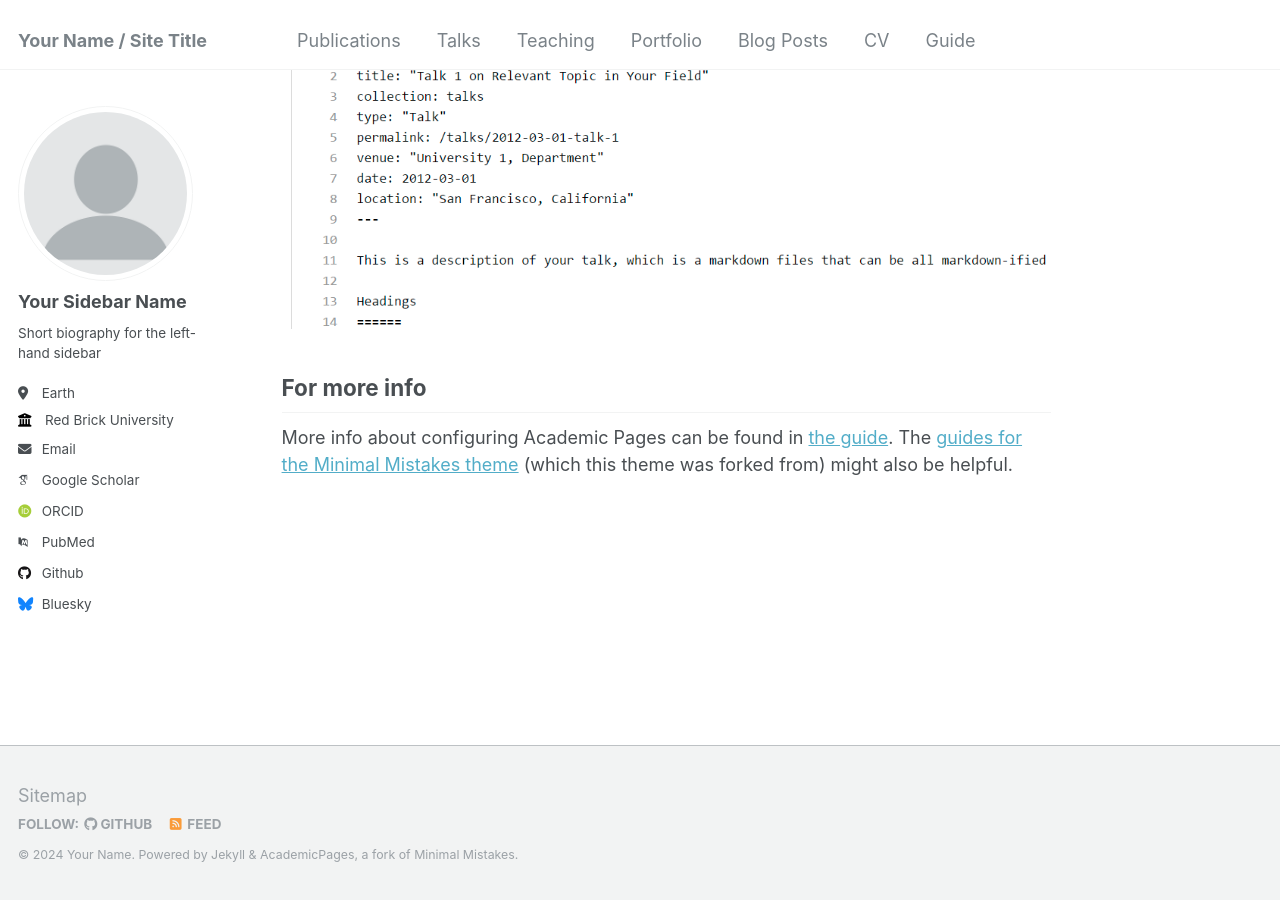
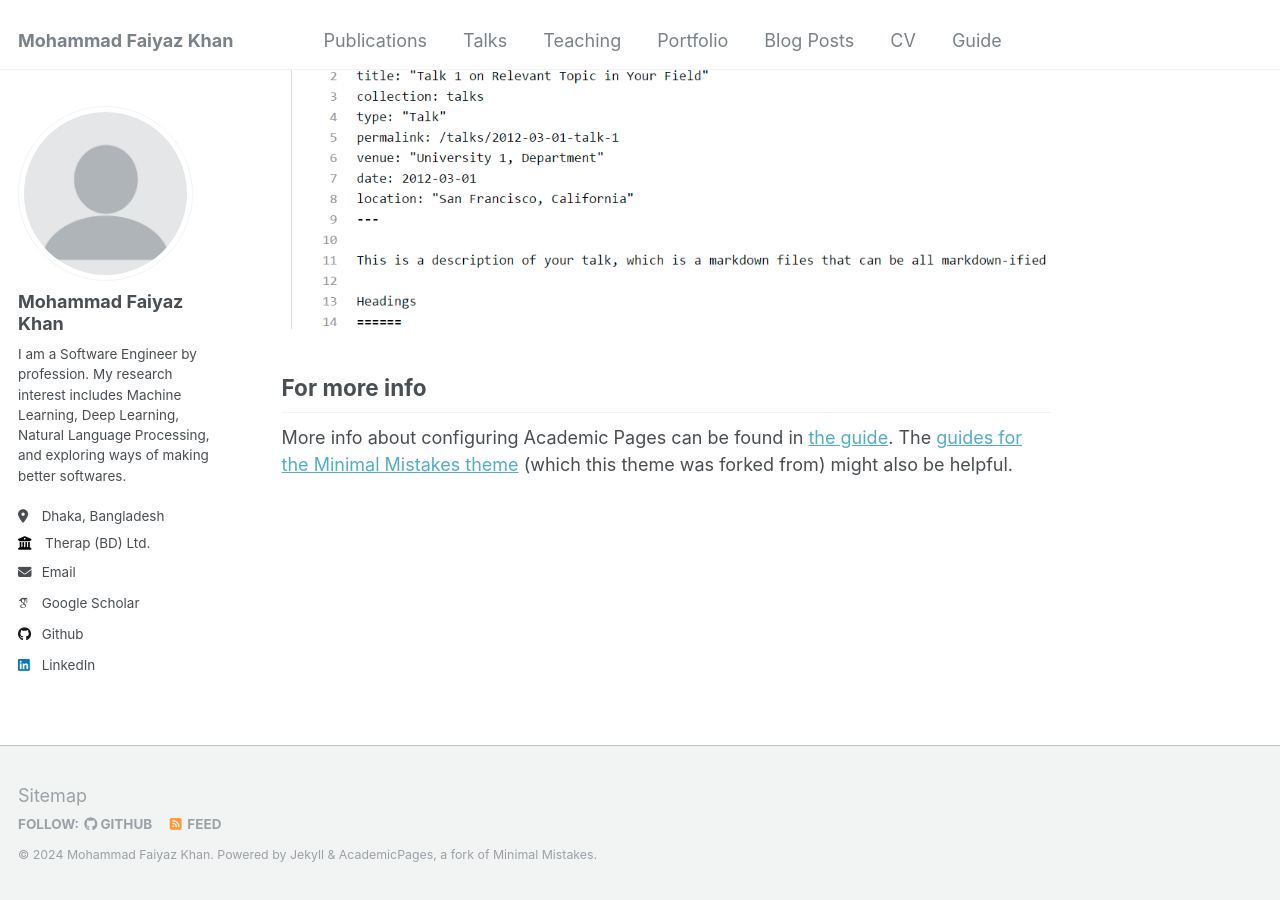
Before and after one commit to mfaiyazkhan/mfaiyazkhan.github.io, a Jekyll site: the page built from _pages/about.md, in a window 1280 px wide and 900 px high, scrolled down 2660 px. Built offline with Jekyll 4.4.1, drawn with Linux system fonts in a browser that asks for light colours; some web fonts are replaced.

Commit message:
basic changes

```diff
--- a/_config.yml
+++ b/_config.yml
@@ -8,13 +8,13 @@
 
 # Basic Site Settings
 locale                   : "en-US"
-title                    : "Your Name / Site Title"
+title                    : "Mohammad Faiyaz Khan"
 title_separator          : "-"
-name                     : &name "Your Name"
-description              : &description "personal description"
-url                      : https://academicpages.github.io # the base hostname & protocol for your site e.g. "https://mmistakes.github.io"
+name                     : &name "Mohammad Faiyaz Khan"
+description              : &description "Portfolio Website of Mohammad Faiyaz Khan"
+url                      : https://mfaiyazkhan.github.io/ # the base hostname & protocol for your site e.g. "https://mmistakes.github.io"
 baseurl                  : "" # the subpath of your site, e.g. "/blog"
-repository               : "academicpages/academicpages.github.io"
+repository               : "mfaiyazkhan/mfaiyazkhan.github.io"
 
 # Site Author - The following control what appear as part of the author content on the side bar.
 #               If a field is blank the icon and link will not appear, otherwise it will be shown.
@@ -22,33 +22,33 @@ repository               : "academicpages/academicpages.github.io"
 author:
   # Biographic information
   avatar           : "profile.png"
-  name             : "Your Sidebar Name"
+  name             : "Mohammad Faiyaz Khan"
   pronouns         : # example: "she/her"
-  bio              : "Short biography for the left-hand sidebar"
-  location         : "Earth"
-  employer         : "Red Brick University"
+  bio              : "I am a Software Engineer by profession. My research interest includes Machine Learning, Deep Learning, Natural Language Processing, and exploring ways of making better softwares."
+  location         : "Dhaka, Bangladesh"
+  employer         : "Therap (BD) Ltd."
   uri              : # URL
-  email            : "none@example.org"
+  email            : "faiyazkhanshayor@gmail.com"
 
   # Academic websites
   arxiv            : # URL - Update with the correct link to your profile
-  googlescholar    : "https://scholar.google.com/citations?user=PS_CX0AAAAAJ"
+  googlescholar    : "https://scholar.google.com/citations?user=MEQZQ3AAAAAJ&hl=en"
   impactstory      : # URL
-  orcid            : "http://orcid.org/yourorcidurl"
+  orcid            : # URL
   semantic         : # URL
-  pubmed           : "https://www.ncbi.nlm.nih.gov/pubmed/?term=john+snow"
+  pubmed           : # URL
   researchgate     : # URL
 
   # Repositories and software development
   bitbucket        : # Username - Update with your username on the site
   codepen          : # Username
   dribbble         : # Username
-  github           : "academicpages"
+  github           : "mfaiyazkhan"
   kaggle           : # Username
   stackoverflow    : # User number or user number and name (i.e., use "1" or "1/jeff-atwood")
 
   # Social media
-  bluesky          : "bsky.app" # Replace this with you Bluesky username
+  bluesky          : # Username # Replace this with you Bluesky username
   facebook         : # Username
   flickr           : # Username
   foursquare       : # Username
@@ -57,7 +57,7 @@ author:
   keybase          : # Username
   instagram        : # Username
   lastfm           : # Username
-  linkedin         : # Username
+  linkedin         : "mohammad-faiyaz-khan"
   mastodon         : # URL
   medium           : # URL
   pinterest        : # Username
```
